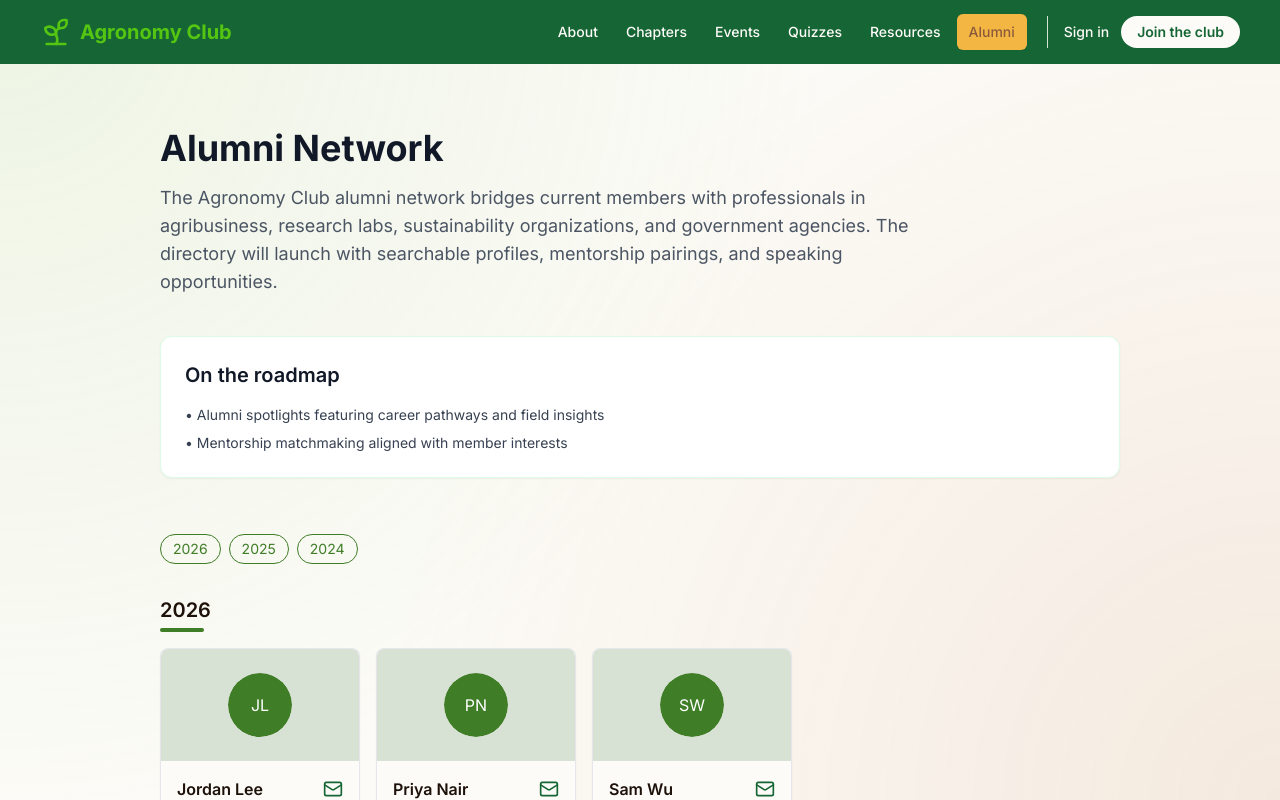
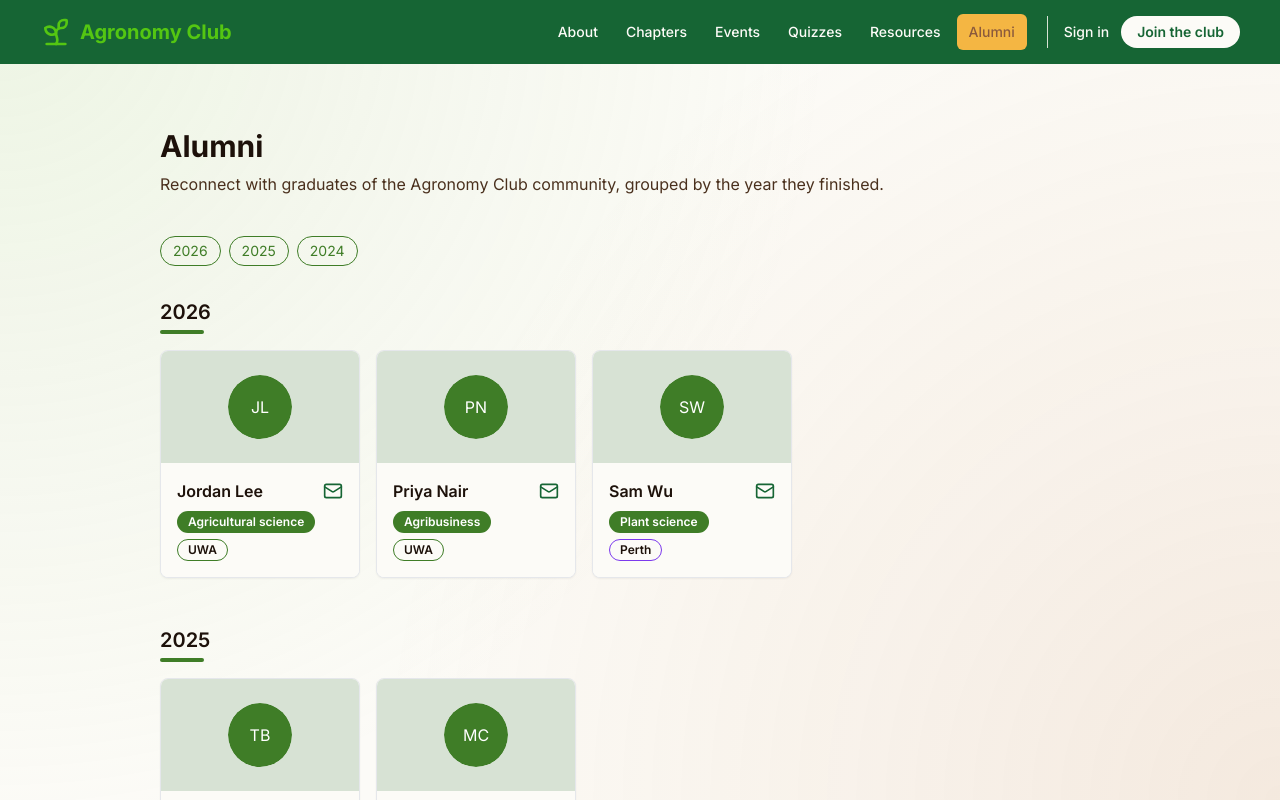
Before and after one commit to codersforcauses/agronomy-club, a Next.js app in the folder client/: page /alumni in a window 1280 px wide. Shown: the top 800 px of the page. Built offline with nearby package versions, Linux system fonts and the light colour scheme.

Commit message:
Simplify alumni page intro to one sentence description.

```diff
--- a/client/src/app/alumni/page.tsx
+++ b/client/src/app/alumni/page.tsx
@@ -86,29 +86,17 @@ export default async function AlumniPage() {
 
   return (
     <main className="mx-auto max-w-5xl px-4 py-16 sm:px-6 lg:px-8">
-      <h1 className="text-4xl font-bold text-gray-900">Alumni Network</h1>
-      <p className="mt-4 max-w-3xl text-lg text-gray-600">
-        The Agronomy Club alumni network bridges current members with
-        professionals in agribusiness, research labs, sustainability
-        organizations, and government agencies. The directory will launch with
-        searchable profiles, mentorship pairings, and speaking opportunities.
-      </p>
+      <header className="mb-10">
+        <h1 className="text-3xl font-bold text-brand-text-dark">Alumni</h1>
+        {/* single-sentence description, as the issue asks */}
+        <p className="mt-2 text-brand-text">
+          Reconnect with graduates of the Agronomy Club community, grouped by
+          the year they finished.
+        </p>
+      </header>
 
-      <div className="mt-10 rounded-xl border border-green-100 bg-white p-6 shadow-sm">
-        <h2 className="text-xl font-semibold text-gray-900">On the roadmap</h2>
-        <ul className="mt-4 space-y-2 text-sm text-gray-700">
-          <li>
-            • Alumni spotlights featuring career pathways and field insights
-          </li>
-          <li>• Mentorship matchmaking aligned with member interests</li>
-        </ul>
-      </div>
-
-      {/* ── Alumni directory ── */}
-      <nav
-        aria-label="Jump to year"
-        className="mb-8 mt-14 flex flex-wrap gap-2"
-      >
+      {/* ── Jump-to-year nav ── */}
+      <nav aria-label="Jump to year" className="mb-8 flex flex-wrap gap-2">
         {years.map((year) => (
           <a
             key={year}
```
